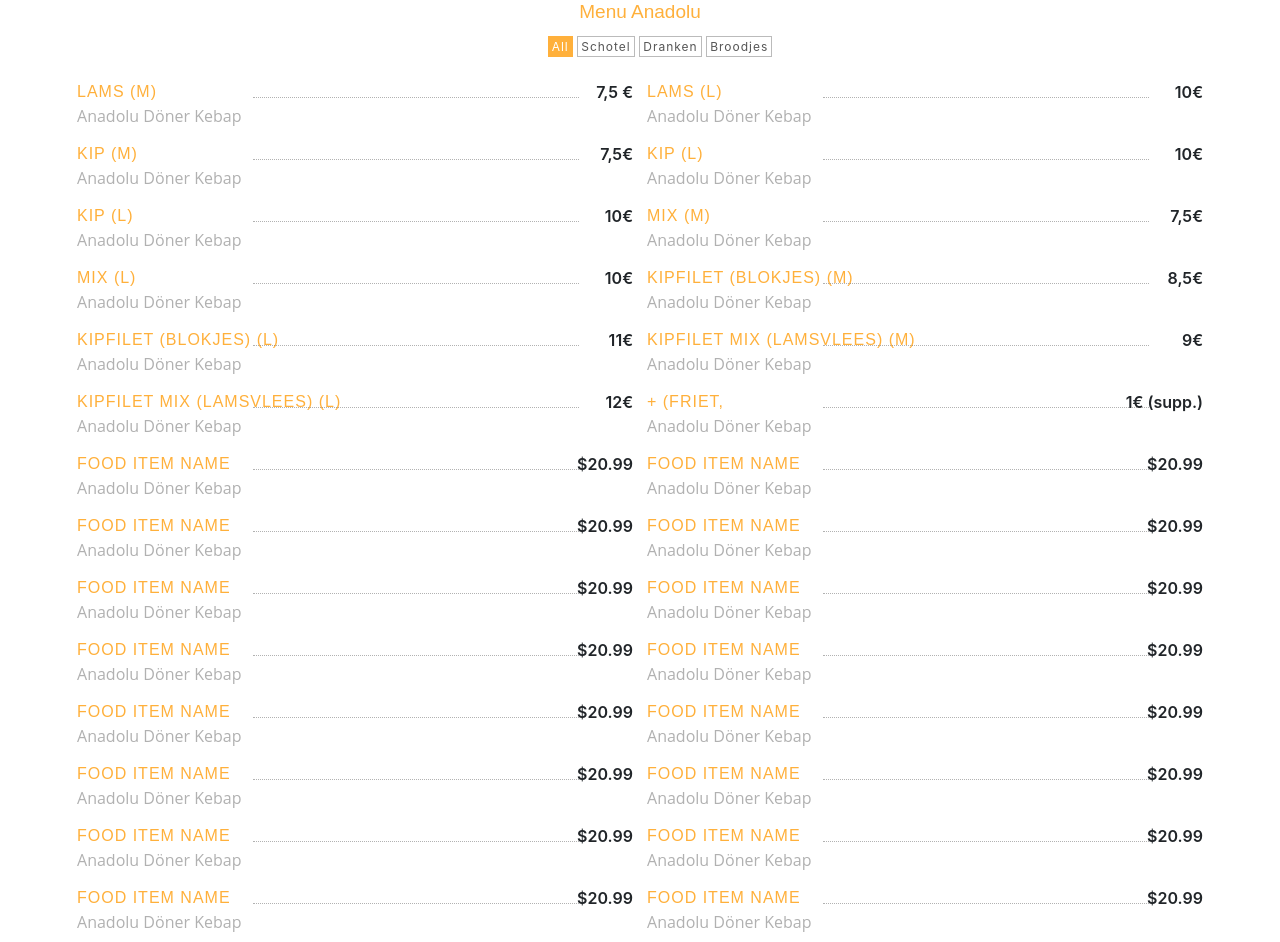
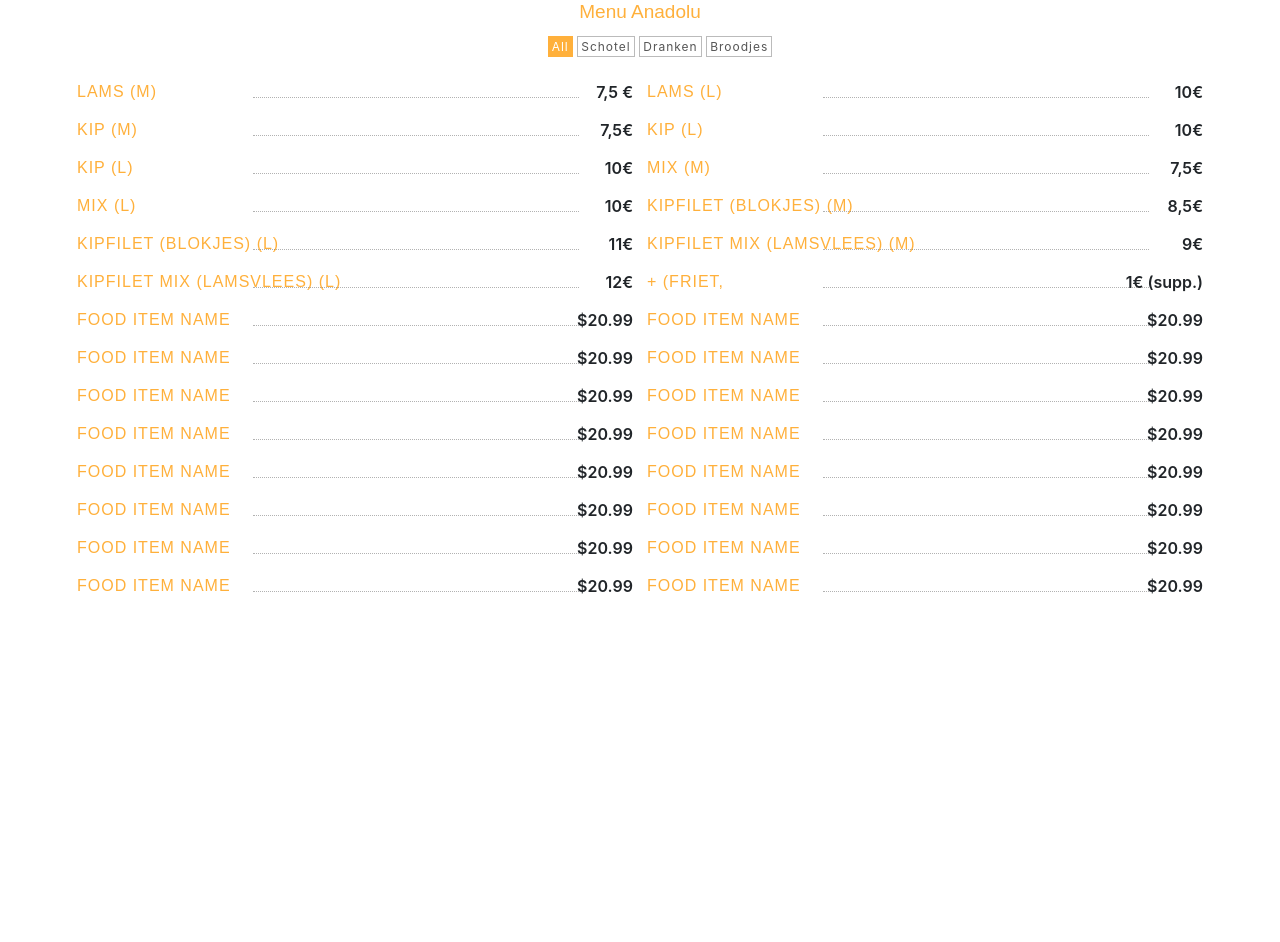
Before and after one commit to merhmet/menu-rest, a plain HTML site: page index.html in a window 1280 px wide. After the commit the page ends 800 px from the top, so only its background shows below. Drawn offline with nearby package versions, Linux system fonts and the light colour scheme; a script that the page names is missing.

Commit message:
Add files via upload

```diff
--- a/index.html
+++ b/index.html
@@ -33,7 +33,7 @@
           <span style="left:166px;right:44px;" class="menu-line"></span>
           <span class="menu-price">7,5 €</span>
         </span>
-        <span class="menu-subtitle">Anadolu Döner Kebap</span>
+        <span class="menu-subtitle"></span>
       </div>
        <div class="breakfast menu-restaurant">
             <span class="clearfix">
@@ -41,7 +41,7 @@
               <span style="left: 166px; right: 44px;" class="menu-line"></span>
               <span class="menu-price">10€</span>
             </span>
-            <span class="menu-subtitle">Anadolu Döner Kebap</span>
+            <span class="menu-subtitle"></span>
           </div>
 
           <div class="breakfast menu-restaurant">
@@ -50,7 +50,7 @@
               <span style="left: 166px; right: 44px;" class="menu-line"></span>
               <span class="menu-price">7,5€</span>
             </span>
-            <span class="menu-subtitle">Anadolu Döner Kebap</span>
+            <span class="menu-subtitle"></span>
           </div>
 
           <div class="breakfast menu-restaurant">
@@ -59,7 +59,7 @@
               <span style="left: 166px; right: 44px;" class="menu-line"></span>
               <span class="menu-price">10€</span>
             </span>
-            <span class="menu-subtitle">Anadolu Döner Kebap</span>
+            <span class="menu-subtitle"></span>
           </div>
 
           <div class="breakfast menu-restaurant">
@@ -68,7 +68,7 @@
               <span style="left: 166px; right: 44px;" class="menu-line"></span>
               <span class="menu-price">10€</span>
             </span>
-            <span class="menu-subtitle">Anadolu Döner Kebap</span>
+            <span class="menu-subtitle"></span>
           </div>
 
 
@@ -83,7 +83,7 @@
               <span style="left: 166px; right: 44px;" class="menu-line"></span>
               <span class="menu-price">7,5€</span>
             </span>
-            <span class="menu-subtitle">Anadolu Döner Kebap</span>
+            <span class="menu-subtitle"></span>
           </div>
 
           <div class="lunch menu-restaurant">
@@ -92,7 +92,7 @@
               <span style="left: 166px; right: 44px;" class="menu-line"></span>
               <span class="menu-price">10€</span>
             </span>
-            <span class="menu-subtitle">Anadolu Döner Kebap</span>
+            <span class="menu-subtitle"></span>
           </div>
 
           <div class="lunch menu-restaurant">
@@ -101,7 +101,7 @@
               <span style="left: 166px; right: 44px;" class="menu-line"></span>
               <span class="menu-price">8,5€</span>
             </span>
-            <span class="menu-subtitle">Anadolu Döner Kebap</span>
+            <span class="menu-subtitle"></span>
           </div>
 
           <div class="lunch menu-restaurant">
@@ -110,7 +110,7 @@
               <span style="left: 166px; right: 44px;" class="menu-line"></span>
               <span class="menu-price">11€</span>
             </span>
-            <span class="menu-subtitle">Anadolu Döner Kebap</span>
+            <span class="menu-subtitle"></span>
           </div>
 
           <div class="lunch menu-restaurant">
@@ -119,7 +119,7 @@
               <span style="left: 166px; right: 44px;" class="menu-line"></span>
               <span class="menu-price">9€</span>
             </span>
-            <span class="menu-subtitle">Anadolu Döner Kebap</span>
+            <span class="menu-subtitle"></span>
           </div>
        <div class="dinner menu-restaurant">
             <span class="clearfix">
@@ -127,7 +127,7 @@
               <span style="left: 166px; right: 44px;" class="menu-line"></span>
               <span class="menu-price">12€</span>
             </span>
-            <span class="menu-subtitle">Anadolu Döner Kebap</span>
+            <span class="menu-subtitle"></span>
           </div>
 
           <div class="dinner menu-restaurant">
@@ -136,7 +136,7 @@
               <span style="left: 166px; right: 44px;" class="menu-line"></span>
               <span class="menu-price">1€ (supp.) </span>
             </span>
-            <span class="menu-subtitle">Anadolu Döner Kebap</span>
+            <span class="menu-subtitle"></span>
           </div>
 
 
@@ -148,7 +148,7 @@
               <span style="left: 166px; right: 44px;" class="menu-line"></span>
               <span class="menu-price">$20.99</span>
             </span>
-            <span class="menu-subtitle">Anadolu Döner Kebap</span>
+            <span class="menu-subtitle"></span>
           </div>
           <div class="dinner menu-restaurant">
             <span class="clearfix">
@@ -156,7 +156,7 @@
               <span style="left: 166px; right: 44px;" class="menu-line"></span>
               <span class="menu-price">$20.99</span>
             </span>
-            <span class="menu-subtitle">Anadolu Döner Kebap</span>
+            <span class="menu-subtitle"></span>
           </div>
           <div class="dinner menu-restaurant">
             <span class="clearfix">
@@ -164,56 +164,56 @@
               <span style="left: 166px; right: 44px;" class="menu-line"></span>
               <span class="menu-price">$20.99</span>
             </span>
-            <span class="menu-subtitle">Anadolu Döner Kebap</span>
+            <span class="menu-subtitle"></span>
           </div>    <div class="dinner menu-restaurant">
             <span class="clearfix">
               <a class="menu-title" href="#" data-meal-img="assets/img/restaurant/rib.jpg">Food Item Name</a>
               <span style="left: 166px; right: 44px;" class="menu-line"></span>
               <span class="menu-price">$20.99</span>
             </span>
-            <span class="menu-subtitle">Anadolu Döner Kebap</span>
+            <span class="menu-subtitle"></span>
           </div>    <div class="dinner menu-restaurant">
             <span class="clearfix">
               <a class="menu-title" href="#" data-meal-img="assets/img/restaurant/rib.jpg">Food Item Name</a>
               <span style="left: 166px; right: 44px;" class="menu-line"></span>
               <span class="menu-price">$20.99</span>
             </span>
-            <span class="menu-subtitle">Anadolu Döner Kebap</span>
+            <span class="menu-subtitle"></span>
           </div>    <div class="dinner menu-restaurant">
             <span class="clearfix">
               <a class="menu-title" href="#" data-meal-img="assets/img/restaurant/rib.jpg">Food Item Name</a>
               <span style="left: 166px; right: 44px;" class="menu-line"></span>
               <span class="menu-price">$20.99</span>
             </span>
-            <span class="menu-subtitle">Anadolu Döner Kebap</span>
+            <span class="menu-subtitle"></span>
           </div>    <div class="dinner menu-restaurant">
             <span class="clearfix">
               <a class="menu-title" href="#" data-meal-img="assets/img/restaurant/rib.jpg">Food Item Name</a>
               <span style="left: 166px; right: 44px;" class="menu-line"></span>
               <span class="menu-price">$20.99</span>
             </span>
-            <span class="menu-subtitle">Anadolu Döner Kebap</span>
+            <span class="menu-subtitle"></span>
           </div>    <div class="dinner menu-restaurant">
             <span class="clearfix">
               <a class="menu-title" href="#" data-meal-img="assets/img/restaurant/rib.jpg">Food Item Name</a>
               <span style="left: 166px; right: 44px;" class="menu-line"></span>
               <span class="menu-price">$20.99</span>
             </span>
-            <span class="menu-subtitle">Anadolu Döner Kebap</span>
+            <span class="menu-subtitle"></span>
           </div>    <div class="dinner menu-restaurant">
             <span class="clearfix">
               <a class="menu-title" href="#" data-meal-img="assets/img/restaurant/rib.jpg">Food Item Name</a>
               <span style="left: 166px; right: 44px;" class="menu-line"></span>
               <span class="menu-price">$20.99</span>
             </span>
-            <span class="menu-subtitle">Anadolu Döner Kebap</span>
+            <span class="menu-subtitle"></span>
           </div>    <div class="dinner menu-restaurant">
             <span class="clearfix">
               <a class="menu-title" href="#" data-meal-img="assets/img/restaurant/rib.jpg">Food Item Name</a>
               <span style="left: 166px; right: 44px;" class="menu-line"></span>
               <span class="menu-price">$20.99</span>
             </span>
-            <span class="menu-subtitle">Anadolu Döner Kebap</span>
+            <span class="menu-subtitle"></span>
           </div>
 
 
@@ -226,42 +226,42 @@
               <span style="left: 166px; right: 44px;" class="menu-line"></span>
               <span class="menu-price">$20.99</span>
             </span>
-            <span class="menu-subtitle">Anadolu Döner Kebap</span>
+            <span class="menu-subtitle"></span>
           </div>    <div class="ekmek menu-restaurant">
             <span class="clearfix">
               <a class="menu-title" href="#" data-meal-img="assets/img/restaurant/rib.jpg">Food Item Name</a>
               <span style="left: 166px; right: 44px;" class="menu-line"></span>
               <span class="menu-price">$20.99</span>
             </span>
-            <span class="menu-subtitle">Anadolu Döner Kebap</span>
+            <span class="menu-subtitle"></span>
           </div>    <div class="ekmek menu-restaurant">
             <span class="clearfix">
               <a class="menu-title" href="#" data-meal-img="assets/img/restaurant/rib.jpg">Food Item Name</a>
               <span style="left: 166px; right: 44px;" class="menu-line"></span>
               <span class="menu-price">$20.99</span>
             </span>
-            <span class="menu-subtitle">Anadolu Döner Kebap</span>
+            <span class="menu-subtitle"></span>
           </div>    <div class="ekmek menu-restaurant">
             <span class="clearfix">
               <a class="menu-title" href="#" data-meal-img="assets/img/restaurant/rib.jpg">Food Item Name</a>
               <span style="left: 166px; right: 44px;" class="menu-line"></span>
               <span class="menu-price">$20.99</span>
             </span>
-            <span class="menu-subtitle">Anadolu Döner Kebap</span>
+            <span class="menu-subtitle"></span>
           </div>    <div class="ekmek menu-restaurant">
             <span class="clearfix">
               <a class="menu-title" href="#" data-meal-img="assets/img/restaurant/rib.jpg">Food Item Name</a>
               <span style="left: 166px; right: 44px;" class="menu-line"></span>
               <span class="menu-price">$20.99</span>
             </span>
-            <span class="menu-subtitle">Anadolu Döner Kebap</span>
+            <span class="menu-subtitle"></span>
           </div>    <div class="ekmek menu-restaurant">
             <span class="clearfix">
               <a class="menu-title" href="#" data-meal-img="assets/img/restaurant/rib.jpg">Food Item Name</a>
               <span style="left: 166px; right: 44px;" class="menu-line"></span>
               <span class="menu-price">$20.99</span>
             </span>
-            <span class="menu-subtitle">Anadolu Döner Kebap</span>
+            <span class="menu-subtitle"></span>
           </div>
 
 
```
